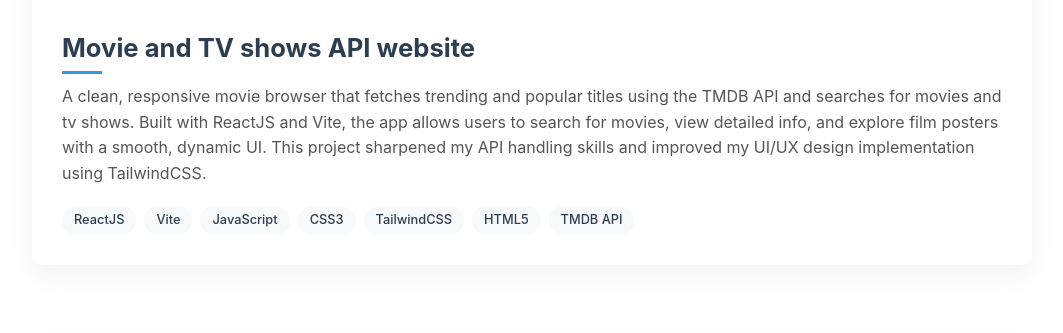
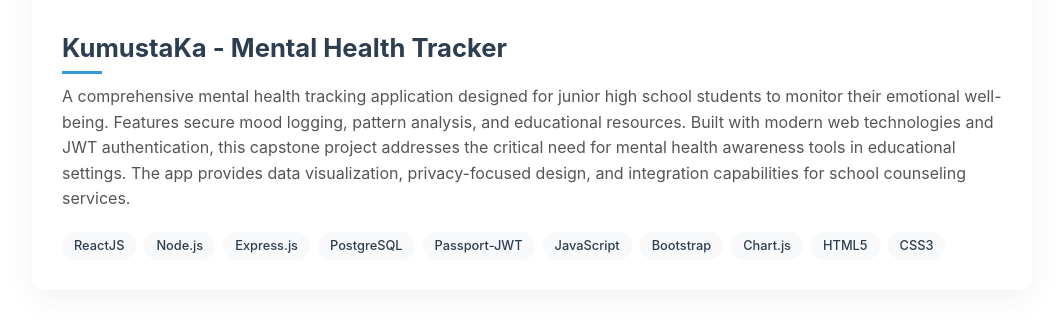
Before and after one commit to oniids13/portfolio-react, a React (Vite) app: page / in a window 1280 px wide. Shown: the part 1777-2110 px from the top of the page, without its empty margins (108-1171 px from the left). Built offline with nearby package versions, Linux system fonts and the light colour scheme; grey boxes are pictures that could not be loaded.

Commit message:
add new project

```diff
--- a/src/components/Projects.jsx
+++ b/src/components/Projects.jsx
@@ -32,7 +32,7 @@
                       target="_blank"
                       rel="noopener noreferrer"
                     >
-                      View Live
+                      {project.link ? "View Live" : "Coming Soon"}
                     </a>
                     <a
                       href={project.source}
--- a/src/data/projects.js
+++ b/src/data/projects.js
@@ -1,4 +1,25 @@
 const projects = [
+  {
+    id: 0,
+    title: "KumustaKa - Mental Health Tracker",
+    description:
+      "A comprehensive mental health tracking application designed for junior high school students to monitor their emotional well-being. Features secure mood logging, pattern analysis, and educational resources. Built with modern web technologies and JWT authentication, this capstone project addresses the critical need for mental health awareness tools in educational settings. The app provides data visualization, privacy-focused design, and integration capabilities for school counseling services.",
+    technologies: [
+      "ReactJS",
+      "Node.js",
+      "Express.js",
+      "PostgreSQL",
+      "Passport-JWT",
+      "JavaScript",
+      "Bootstrap",
+      "Chart.js",
+      "HTML5",
+      "CSS3",
+    ],
+    image: "images/kumustaka.png",
+    link: "",
+    source: "https://github.com/oniids13/kumustaKaApp",
+  },
   {
     id: 1,
     title: "Movie and TV shows API website",
```
Also changed, not shown: public/images/kumustaka.png (added).
